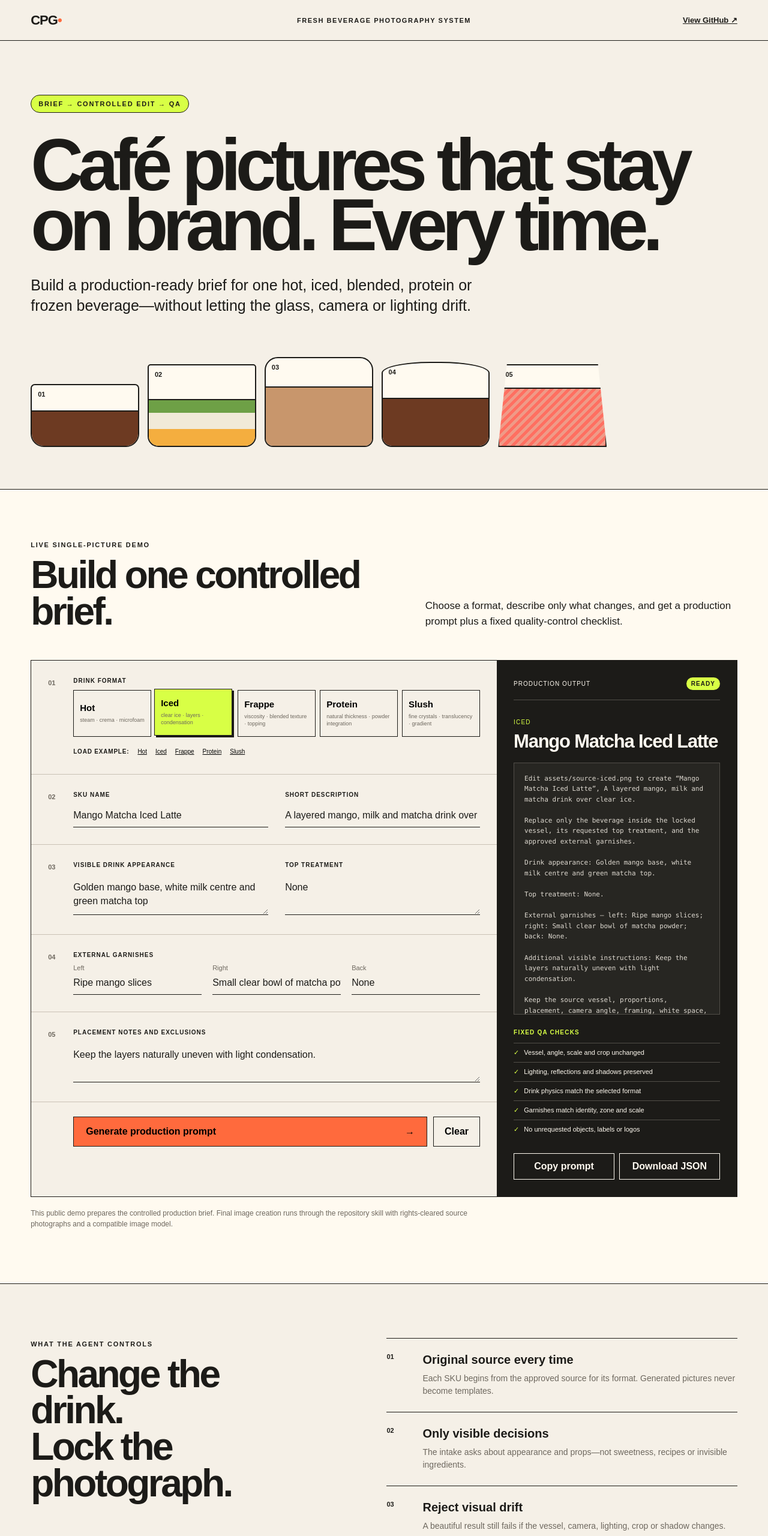
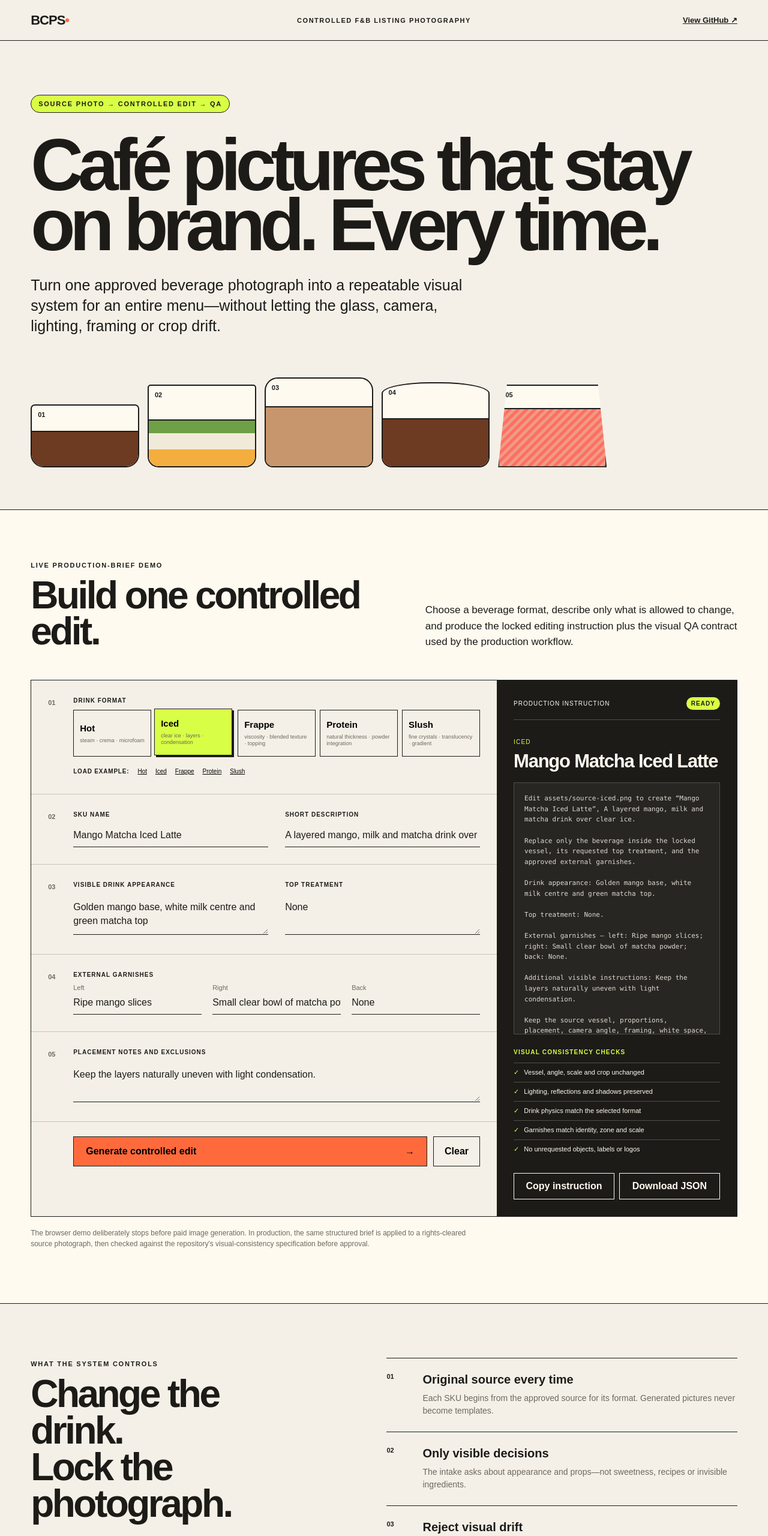
Before and after one commit to vedantm1049/brand-consistent-photo-studio, a plain HTML site: page docs/index.html in a window 1280 px wide. Shown: the top 2560 px of the page at 60% size. Drawn offline with Linux system fonts and the light colour scheme.

Commit message:
Rebrand live demo and strengthen positioning

```diff
--- a/docs/index.html
+++ b/docs/index.html
@@ -3,25 +3,25 @@
   <head>
     <meta charset="utf-8" />
     <meta name="viewport" content="width=device-width, initial-scale=1" />
-    <meta name="description" content="Build controlled commercial photography briefs for hot, iced, blended, protein and frozen café beverages." />
-    <meta property="og:title" content="Cafe Picture Generator" />
-    <meta property="og:description" content="Consistent beverage photography, from brief to production prompt." />
+    <meta name="description" content="Build controlled F&B listing photography briefs that preserve vessel, camera, lighting and composition across an entire beverage menu." />
+    <meta property="og:title" content="Brand-Consistent Photo Studio" />
+    <meta property="og:description" content="Turn one approved beverage photograph into a repeatable visual system for an entire menu." />
     <meta property="og:type" content="website" />
-    <title>Cafe Picture Generator</title>
+    <title>Brand-Consistent Photo Studio</title>
     <link rel="stylesheet" href="./styles.css" />
   </head>
   <body>
     <header class="topbar">
-      <a class="wordmark" href="#top" aria-label="Cafe Picture Generator home">CPG<span>•</span></a>
-      <div class="topbar-center">Fresh beverage photography system</div>
-      <a class="github-link" href="https://github.com/vedantm1049/cafe-picture-generator">View GitHub ↗</a>
+      <a class="wordmark" href="#top" aria-label="Brand-Consistent Photo Studio home">BCPS<span>•</span></a>
+      <div class="topbar-center">Controlled F&B listing photography</div>
+      <a class="github-link" href="https://github.com/vedantm1049/brand-consistent-photo-studio">View GitHub ↗</a>
     </header>
 
     <main>
       <section class="hero" id="top">
-        <div class="eyebrow">Brief → controlled edit → QA</div>
+        <div class="eyebrow">Source photo → controlled edit → QA</div>
         <h1>Café pictures that stay<br />on brand. Every time.</h1>
-        <p>Build a production-ready brief for one hot, iced, blended, protein or frozen beverage—without letting the glass, camera or lighting drift.</p>
+        <p>Turn one approved beverage photograph into a repeatable visual system for an entire menu—without letting the glass, camera, lighting, framing or crop drift.</p>
         <div class="drink-line" aria-hidden="true">
           <div class="drink hot"><span></span><b>01</b></div>
           <div class="drink iced"><span></span><b>02</b></div>
@@ -33,8 +33,8 @@
 
       <section class="demo" id="demo">
         <div class="section-heading">
-          <div><span class="kicker">Live single-picture demo</span><h2>Build one controlled brief.</h2></div>
-          <p>Choose a format, describe only what changes, and get a production prompt plus a fixed quality-control checklist.</p>
+          <div><span class="kicker">Live production-brief demo</span><h2>Build one controlled edit.</h2></div>
+          <p>Choose a beverage format, describe only what is allowed to change, and produce the locked editing instruction plus the visual QA contract used by the production workflow.</p>
         </div>
 
         <div class="workspace">
@@ -88,18 +88,18 @@
             </section>
 
             <div class="form-actions">
-              <button class="primary" type="submit">Generate production prompt <span>→</span></button>
+              <button class="primary" type="submit">Generate controlled edit <span>→</span></button>
               <button class="secondary" type="button" id="clear-button">Clear</button>
             </div>
           </form>
 
           <aside class="output" aria-live="polite">
-            <div class="output-topline"><span>Production output</span><span id="status">Ready</span></div>
+            <div class="output-topline"><span>Production instruction</span><span id="status">Ready</span></div>
             <div id="ready-output">
               <div class="output-title"><span id="output-format">Iced</span><h3 id="output-name"></h3></div>
               <pre id="prompt-output"></pre>
               <div class="qa">
-                <h4>Fixed QA checks</h4>
+                <h4>Visual consistency checks</h4>
                 <ul>
                   <li>Vessel, angle, scale and crop unchanged</li>
                   <li>Lighting, reflections and shadows preserved</li>
@@ -108,16 +108,16 @@
                   <li>No unrequested objects, labels or logos</li>
                 </ul>
               </div>
-              <div class="output-actions"><button type="button" id="copy-button">Copy prompt</button><button type="button" id="download-button">Download JSON</button></div>
+              <div class="output-actions"><button type="button" id="copy-button">Copy instruction</button><button type="button" id="download-button">Download JSON</button></div>
             </div>
-            <div id="draft-output" hidden><div class="mini-cup"><span></span></div><h3>Your prompt will appear here.</h3><p>Complete the visible product decisions, then generate the production prompt.</p></div>
+            <div id="draft-output" hidden><div class="mini-cup"><span></span></div><h3>Your production instruction will appear here.</h3><p>Complete the visible product decisions, then generate the controlled edit.</p></div>
           </aside>
         </div>
-        <p class="demo-note">This public demo prepares the controlled production brief. Final image creation runs through the repository skill with rights-cleared source photographs and a compatible image model.</p>
+        <p class="demo-note">The browser demo deliberately stops before paid image generation. In production, the same structured brief is applied to a rights-cleared source photograph, then checked against the repository's visual-consistency specification before approval.</p>
       </section>
 
       <section class="principles">
-        <div><span class="kicker">What the agent controls</span><h2>Change the drink.<br />Lock the photograph.</h2></div>
+        <div><span class="kicker">What the system controls</span><h2>Change the drink.<br />Lock the photograph.</h2></div>
         <div class="principle-list">
           <article><span>01</span><h3>Original source every time</h3><p>Each SKU begins from the approved source for its format. Generated pictures never become templates.</p></article>
           <article><span>02</span><h3>Only visible decisions</h3><p>The intake asks about appearance and props—not sweetness, recipes or invisible ingredients.</p></article>
@@ -126,7 +126,7 @@
       </section>
     </main>
 
-    <footer><div><strong>Cafe Picture Generator</strong><span>Open, brand-neutral demonstration</span></div><a href="https://github.com/vedantm1049/cafe-picture-generator">Explore the repository ↗</a></footer>
-    <script src="./app.js"></script>
+    <footer><div><strong>Brand-Consistent Photo Studio</strong><span>Open, brand-neutral demonstration</span></div><a href="https://github.com/vedantm1049/brand-consistent-photo-studio">Explore the repository ↗</a></footer>
+    <script src="./app.js?v=20260824-1"></script>
   </body>
 </html>
```
